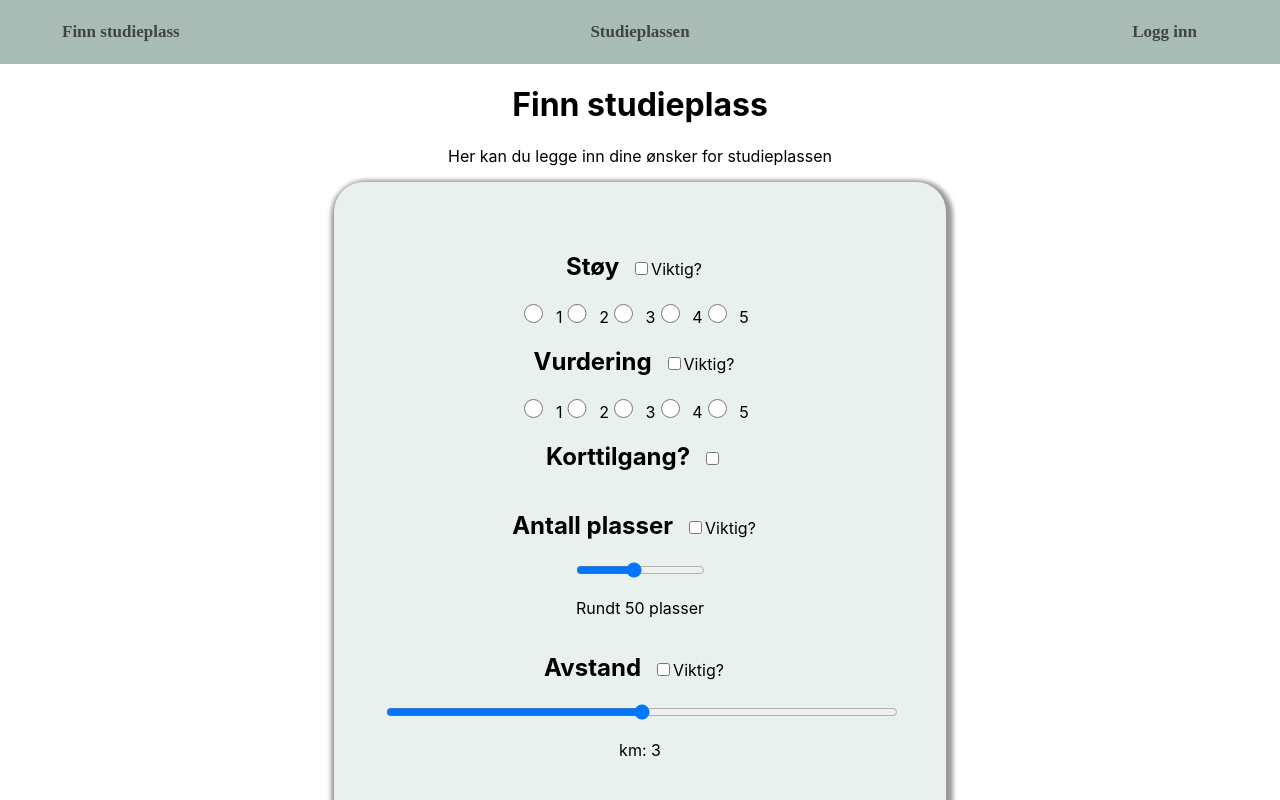
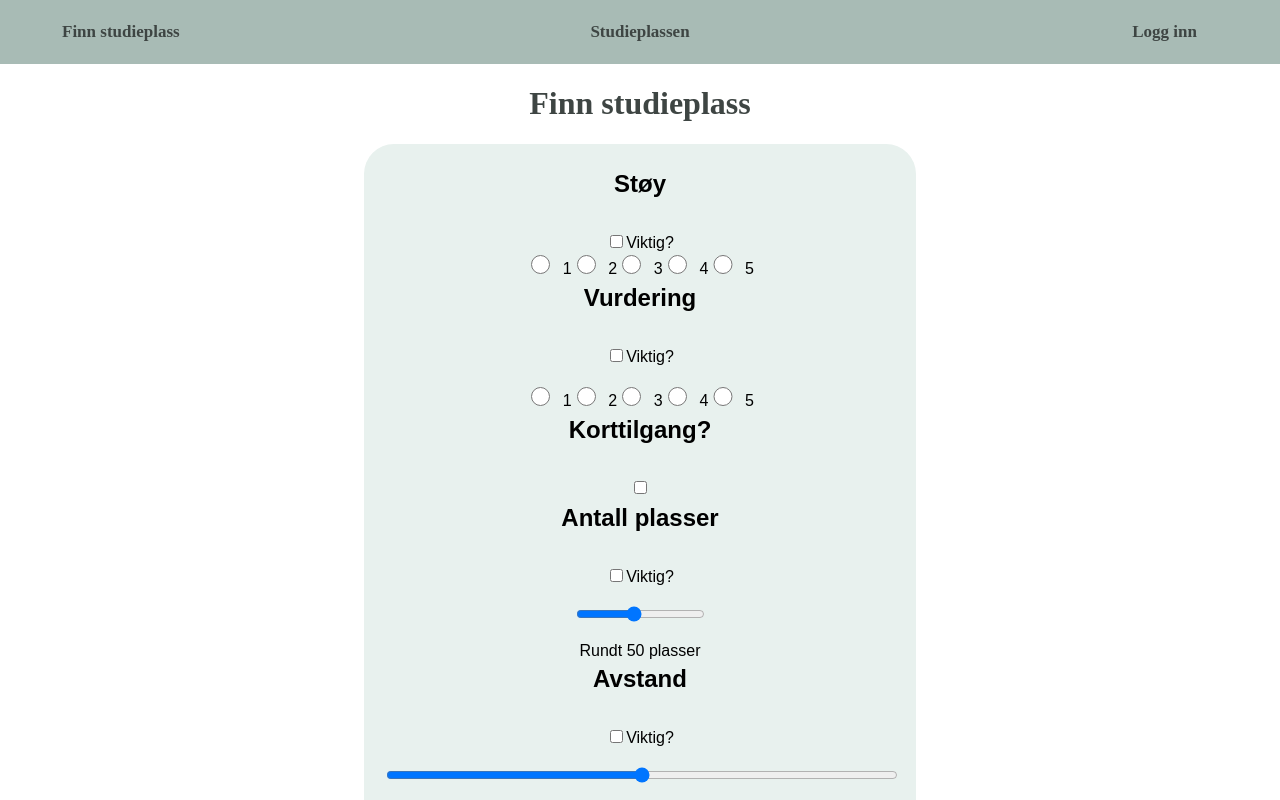
Before and after one commit to HeddaSkaare/studieplassen, a React (Create React App) app: page /filterSite in a window 1280 px wide. Shown: the top 800 px of the page. Built offline with nearby package versions, Linux system fonts and the light colour scheme; no server answers.

Commit message:
ikkeFerdig

```diff
--- a/src/components/filterSite.jsx
+++ b/src/components/filterSite.jsx
@@ -229,22 +229,19 @@ export default function FilterSite() {
             <header class="header">
                 <h1>Finn studieplass</h1>
             </header>
-            <p>Her kan du legge inn dine ønsker for studieplassen</p>
-            <div id="filterBox">
-                <div id="element">
+            <div className="filterBox">
+                <div id="stoy">
                     <div class="headerWeights">
-                        <div>
                             <h2>Støy</h2>
-                        </div>
-                        <div id="weight">
+                        <span id="weight">
                             <input
                                 type="checkbox"
                                 name="check"
                                 onChange={onChangeCheckedStoy}
                             ></input>
                             Viktig?
-                        </div>
-                        <br />
+                        </span>
+
                         <div onChange={onChangeStoy}>
                             <input type="radio" id="1" value="1" name="stoy" />{" "}
                             1
@@ -279,7 +276,7 @@ export default function FilterSite() {
                         </div>
                     </div>
                 </div>
-                <div id="element">
+                <div id="vurdering">
                     <div class="headerWeights">
                         <div>
                             <h2>Vurdering</h2>
@@ -332,7 +329,7 @@ export default function FilterSite() {
                         </div>
                     </div>
                 </div>
-                <div id="element">
+                <div id="korttilgang">
                     <div class="headerWeights">
                         <div>
                             <h2>Korttilgang?</h2>
@@ -346,7 +343,7 @@ export default function FilterSite() {
                         </div>
                     </div>
                 </div>
-                <div id="element">
+                <div id="Kapasitet">
                     <div class="headerWeights">
                         <div>
                             <h2>Antall plasser</h2>
@@ -371,7 +368,7 @@ export default function FilterSite() {
                         <p>Rundt {storrelse} plasser</p>
                     </div>
                 </div>
-                <div id="element">
+                <div id="avstand">
                     <div class="headerWeights">
                         <div>
                             <h2>Avstand</h2>
@@ -397,48 +394,6 @@ export default function FilterSite() {
                         <p>km: {nerhet}</p>
                     </div>
                 </div>
-
-                {/*
-            <div id='element'>
-                <div class='headerWeights'>
-                    <div>
-                        <h2>Tilgjengelighet</h2>
-                    </div>
-                <div id= 'weight'>
-                    <input type="checkbox" name="check"></input>
-                    <label htmlFor="box-shadow"> Viktig? </label>
-                </div>
-
-                </div>
-
-                <div>
-                    <input type="radio" name="styles1" id="box-shadow" className="custom-radio" value={1}></input><label htmlFor="box-shadow">1</label>
-                    <input type="radio" name="styles1" id="box-shadow" className="custom-radio" value={2}></input><label htmlFor="box-shadow">2</label>
-                    <input type="radio" name="styles1" id="box-shadow" className="custom-radio" value={3}></input><label htmlFor="box-shadow">3</label>
-                    <input type="radio" name="styles1" id="box-shadow" className="custom-radio" value={4}></input><label htmlFor="box-shadow">4</label>
-                    <input type="radio" name="styles1" id="box-shadow" className="custom-radio" value={5}></input><label htmlFor="box-shadow">5</label>
-                </div>
-            </div>
-            <div id='element'>
-                <h2>Vurdering</h2>
-                <div>
-                    <input type="radio" name="styles2" id="box-shadow" className="custom-radio" value={1}></input><label htmlFor="box-shadow">1</label>
-                    <input type="radio" name="styles2" id="box-shadow" className="custom-radio" value={2}></input><label htmlFor="box-shadow">2</label>
-                    <input type="radio" name="styles2" id="box-shadow" className="custom-radio" value={3}></input><label htmlFor="box-shadow">3</label>
-                    <input type="radio" name="styles2" id="box-shadow" className="custom-radio" value={4}></input><label htmlFor="box-shadow">4</label>
-                    <input type="radio" name="styles2" id="box-shadow" className="custom-radio" value={5}></input><label htmlFor="box-shadow">5</label>
-                </div>
-            </div>
-            <div id='element'>
-                <h2>Nærhet</h2>
-                <div>
-                    <input type="radio" name="styles3" id="box-shadow" className="custom-radio" value={1}></input><label htmlFor="box-shadow">1</label>
-                    <input type="radio" name="styles3" id="box-shadow" className="custom-radio" value={2}></input><label htmlFor="box-shadow">2</label>
-                    <input type="radio" name="styles3" id="box-shadow" className="custom-radio" value={3}></input><label htmlFor="box-shadow">3</label>
-                    <input type="radio" name="styles3" id="box-shadow" className="custom-radio" value={4}></input><label htmlFor="box-shadow">4</label>
-                    <input type="radio" name="styles3" id="box-shadow" className="custom-radio" value={5}></input><label htmlFor="box-shadow">5</label>
-                </div>
-            </div> */}
                 <div id="element">
                     <button id="sok" onClick={handleSubmit}>
                         Finn leseplass
--- a/src/css/filterSite.css
+++ b/src/css/filterSite.css
@@ -6,22 +6,41 @@ border-radius: 30px;
 padding: 50px;
 margin: auto;
 box-shadow: 2px 3px 4px 5px rgba(0, 0, 0, 0.4);
+
 }
-.header {
+header {
+    text-align: center;
+    font-family: 'Futura';
+    color: #3e4543;
+}
+
+.filterBox {
+    font-family: Arial, Helvetica, sans-serif;
+    background-color: #e8f1ee;
+    width: 40%;
+    border-radius: 30px;
+    border-width: 2px;
+    border-color: #446662;
+    padding: 20px;
+    margin: auto;
     text-align: center;
 }
 
-p {
-    text-align: center;
+.filterBox h2 {
+    position: relative;
+    left: 50%;
+    transform: translate(-50%, -50%);
 }
-#element {
-    text-align: center;
+
+#weight{
+
 }
 #button {
     margin: 8px;
     box-shadow: 1px 1px 1px 1px rgba(0, 0, 0, 0.4);
     border: none;
 }
+
 input[type="radio"] {
     height: 1.2rem;
     width: 1.2rem;
@@ -31,43 +50,9 @@ input,
 label {
     cursor: pointer;
 }
-.custom-radio {
-    /* hiding browser el */
-    appearance: none;
-    /* Safari support */
-    -webkit-appearance: none;
-    border: 0.2rem solid #fff;
-    background-color: var(--bg-color);
-    border-radius: 50%;
-}
 
-/* keyboard navigation focus appearance */
-.custom-radio:focus-visible {
-    outline-offset: 0;
-}
-#box-shadow {
-    box-shadow: 0 0 0 1px #999;
-    /* hiding browser el */
-    appearance: none;
-    /* Safari support */
-    -webkit-appearance: none;
-    border: 0.2rem solid #fff;
-    background-color: var(--bg-color);
-    border-radius: 50%;
-}
-
-#box-shadow:hover {
-    border-width: 5px;
-}
-
-#box-shadow:checked {
-    box-shadow: 0 0 0 1px #159ad8;
-    background-color: #159ad8;
-    border-width: 0.2rem;
-}
 #sok {
-    background-color: #4caf50; /* Green */
-    border: none;
+    background-color: #a9c9c6;
     border-radius: 10px;
     color: white;
     padding: 15px 32px;
@@ -76,18 +61,11 @@ label {
     display: inline-block;
     font-size: 16px;
     margin-top: 50px;
-    box-shadow: 1px 1px 1px 1px rgba(0, 0, 0, 0.4);
 }
 #sok:active {
-    background-color: rgb(5, 90, 12); /* Green */
+    background-color: rgb(5, 90, 12);
 }
 
-.headerWeights div {
-    display: inline-block;
-    flex-direction: row;
-    text-align: center;
-    margin-inline-end: 12px;
-}
 
 .slidecontainer {
     width: 100%;
```
